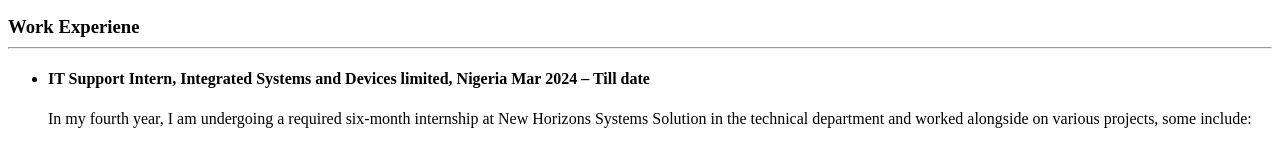
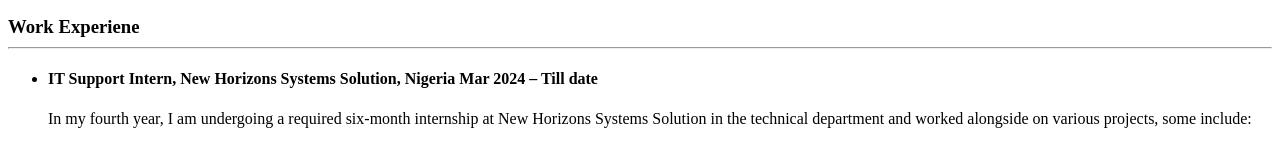
Before and after one commit to DeeThunder/capstone-1-example, a plain HTML site: page index.html in a window 1280 px wide. Shown: the part 260-404 px from the top of the page. Drawn offline with Linux system fonts and the light colour scheme.

Commit message:
Update index.html

```diff
--- a/index.html
+++ b/index.html
@@ -15,7 +15,7 @@
     <h3>Work Experiene<hr/></h3>
     <ul>
         <li>
-            <h4>IT Support Intern, Integrated Systems and Devices limited, Nigeria		        Mar 2024 – Till date </h4>
+            <h4>IT Support Intern, New Horizons Systems Solution, Nigeria		        Mar 2024 – Till date </h4>
             <p>In my fourth year, I am undergoing a required six-month internship at New Horizons Systems Solution in the technical department and worked alongside on various projects, some include:</p>
             <ul>
                 <li>Installation of new OS for Desktop, Laptop and All in one systems.</li>
```
